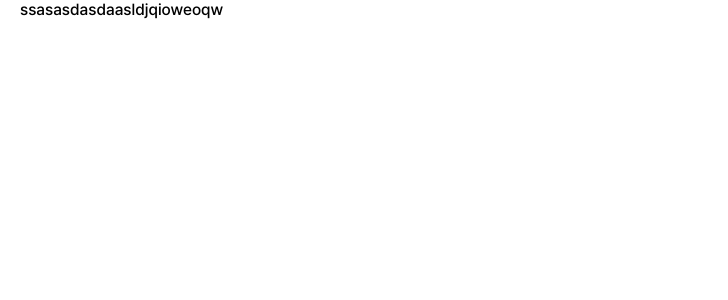
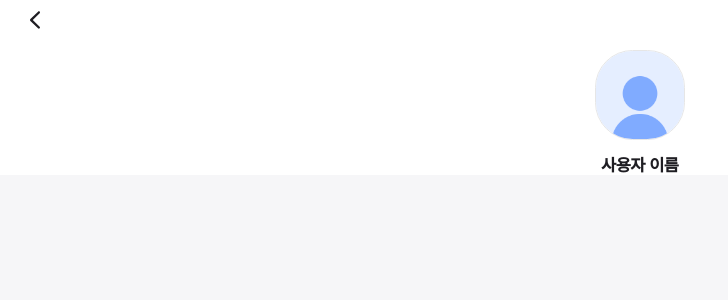
Before and after one commit to Legend-Situation/Mimic_Front, a React (Create React App) app: page /userdetails in a window 1280 px wide. Shown: the top 300 px of the page, without its empty margins (0-728 px from the left). Built offline with nearby package versions, Linux system fonts and the light colour scheme.

Commit message:
ADD :: user detail 퍼블리싱

```diff
--- a/src/components/common/ProfileLayout/index.tsx
+++ b/src/components/common/ProfileLayout/index.tsx
@@ -4,16 +4,16 @@ import Profile from 'assets/image/Profile.png';
 import ProfileEdit from 'assets/icon/ProfileEdit';
 
 interface ProfileLayoutProps {
-  show: boolean;
+  edit: boolean;
 }
 
-const ProfileLayout = ({ show }: ProfileLayoutProps) => {
+const ProfileLayout = ({ edit }: ProfileLayoutProps) => {
   const [image, setImage] = useState(Profile);
   const fileInputRef = useRef<HTMLInputElement>(null);
 
-  const handleImageUpload = (event: React.ChangeEvent<HTMLInputElement>) => {
-    if (event.target.files && event.target.files[0]) {
-      const file = URL.createObjectURL(event.target.files[0]);
+  const handleImageUpload = (e: React.ChangeEvent<HTMLInputElement>) => {
+    if (e.target.files && e.target.files[0]) {
+      const file = URL.createObjectURL(e.target.files[0]);
       setImage(file);
     }
   };
@@ -28,7 +28,7 @@ const ProfileLayout = ({ show }: ProfileLayoutProps) => {
     <_.ProfileLayout_Layout>
       <_.ProfileLayout_Container>
         <_.ProfileLayout_Image src={image} />
-        <_.ProfileLayout_ProfileEdit show={show} onClick={handleIconClick}>
+        <_.ProfileLayout_ProfileEdit edit={edit} onClick={handleIconClick}>
           <ProfileEdit />
         </_.ProfileLayout_ProfileEdit>
         <_.ProfileLayout_ProfileInput
--- a/src/components/common/ProfileLayout/style.ts
+++ b/src/components/common/ProfileLayout/style.ts
@@ -21,16 +21,16 @@ export const ProfileLayout_Container = styled.div`
 export const ProfileLayout_Image = styled.img`
   width: 100%;
   height: 100%;
-  border-radius: 50%;
+  border-radius: 2.3438rem;
   object-fit: cover;
   border: 1px solid ${theme.gray[100]};
 `;
 
-export const ProfileLayout_ProfileEdit = styled.div<{ show: boolean }>`
+export const ProfileLayout_ProfileEdit = styled.div<{ edit: boolean }>`
   position: absolute;
   bottom: -1px;
   right: -4px;
-  display: ${({ show }) => (show ? 'block' : 'none')};
+  display: ${({ edit }) => (edit ? 'block' : 'none')};
   cursor: pointer;
 `;
 
--- a/src/pages/UserDetails/index.tsx
+++ b/src/pages/UserDetails/index.tsx
@@ -1,13 +1,22 @@
 import React from 'react';
 
 import * as _ from './style';
+import MainHeader from 'components/Headers/MainHeader';
+import ProfileLayout from 'components/common/ProfileLayout';
 
 const UserDetails = () => {
   return (
     <_.UserDetails_Layout>
+      <MainHeader
+        title=""
+        propertyIcon={false}
+        control={undefined}
+      />
       <_.UserDetails_Container>
-        ssasasdasdaasldjqioweoqw
+      <ProfileLayout edit={false} />
+      <_.UserDetails_Name>사용자 이름</_.UserDetails_Name>
       </_.UserDetails_Container>
+      <_.UserDetails_Box></_.UserDetails_Box>
     </_.UserDetails_Layout>
   );
 };
--- a/src/pages/UserDetails/style.ts
+++ b/src/pages/UserDetails/style.ts
@@ -6,16 +6,26 @@ export const UserDetails_Layout = styled.div`
   height: 100vh;
   display: flex;
   flex-direction: column;
-`
+`;
 
 export const UserDetails_Container = styled.div`
   width: 100%;
-  height: 100%;
   padding: 0 20px;
   display: flex;
   flex-direction: column;
-`
+  flex: 1;
+`;
 
-export const UserDetails_layout = styled.div`
+export const UserDetails_Name = styled.p`
+  font-size: 17px;
+  font-weight: 600;
+  text-align: center;
+  margin-top: 15px;
+  color: ${theme.gray.black};
+`;
 
-`
+export const UserDetails_Box = styled.div`
+  width: 100%;
+  background-color: ${theme.gray[50]};
+  height: 680px;
+`;
```
